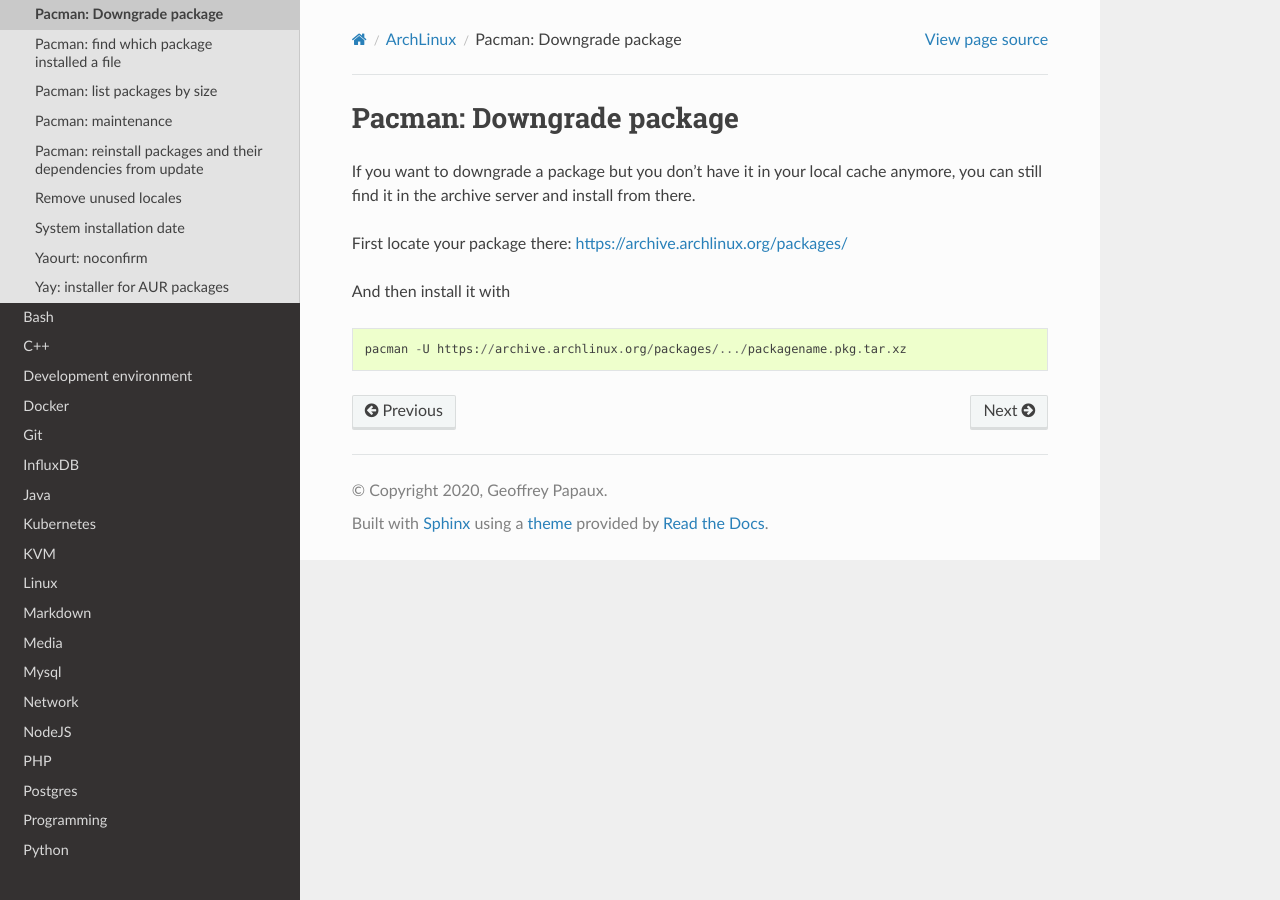
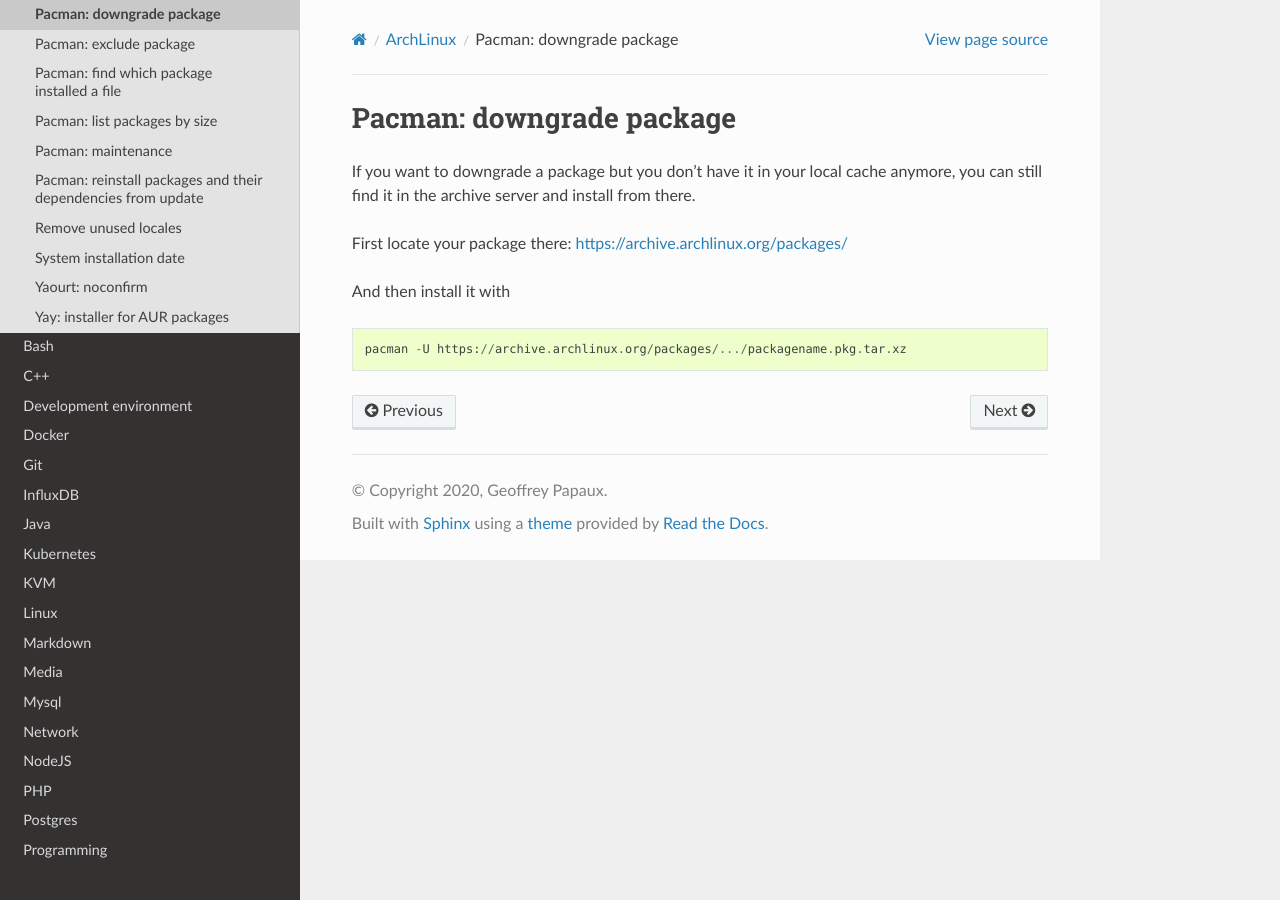
Before and after one commit to papaux/til, a Sphinx documentation site: the page built from source/archlinux/pacman-downgrade-package.rst, in a window 1280 px wide. Built offline with Sphinx 7.4.7 and the Read the Docs theme 2.0.0, drawn with Linux system fonts in a browser that asks for light colours.

Commit message:
archlinux: ignore packages during system update

```diff
--- a/source/archlinux/_.rst
+++ b/source/archlinux/_.rst
@@ -9,6 +9,7 @@
    pacman-aur-packages-list.rst
    pacman-clean-cache.rst
    pacman-downgrade-package.rst
+   pacman-exclude-package.rst
    pacman-find-which-package-installed-file.rst
    pacman-list-packages-by-size.rst
    pacman-maintenance.rst
--- a/source/archlinux/pacman-downgrade-package.rst
+++ b/source/archlinux/pacman-downgrade-package.rst
@@ -1,4 +1,4 @@
-Pacman: Downgrade package
+Pacman: downgrade package
 --------------------------
 
 If you want to downgrade a package but you don't have it in your local cache anymore, you can still
```
Also changed, not shown: source/archlinux/pacman-exclude-package.rst (added, +12 -0 lines).
